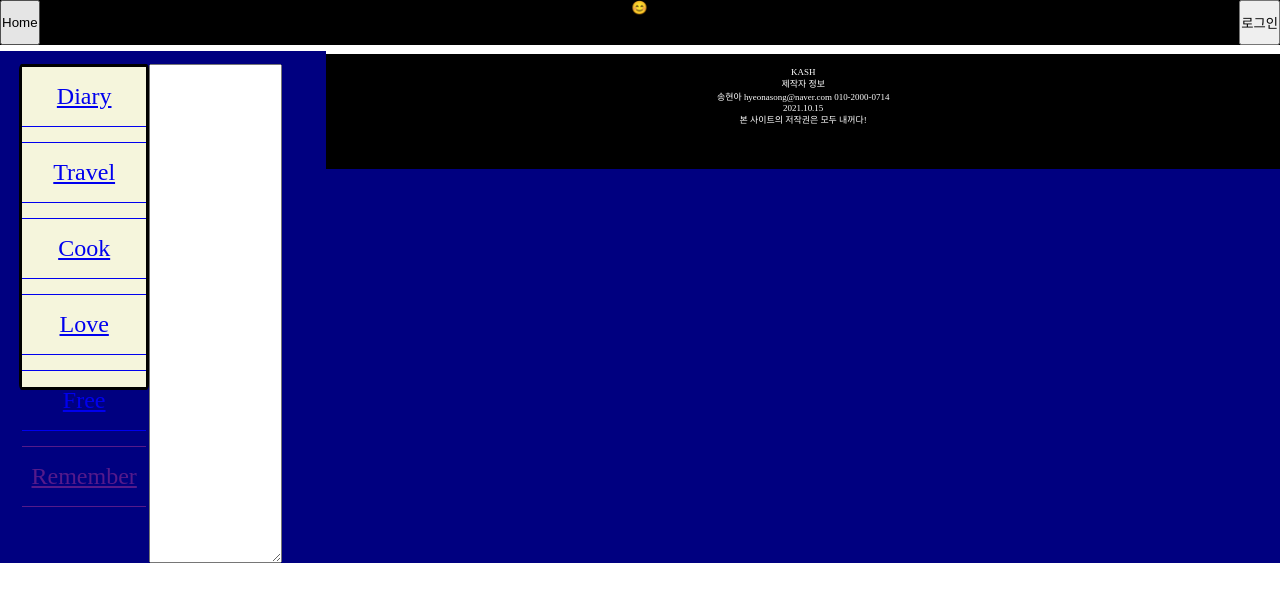
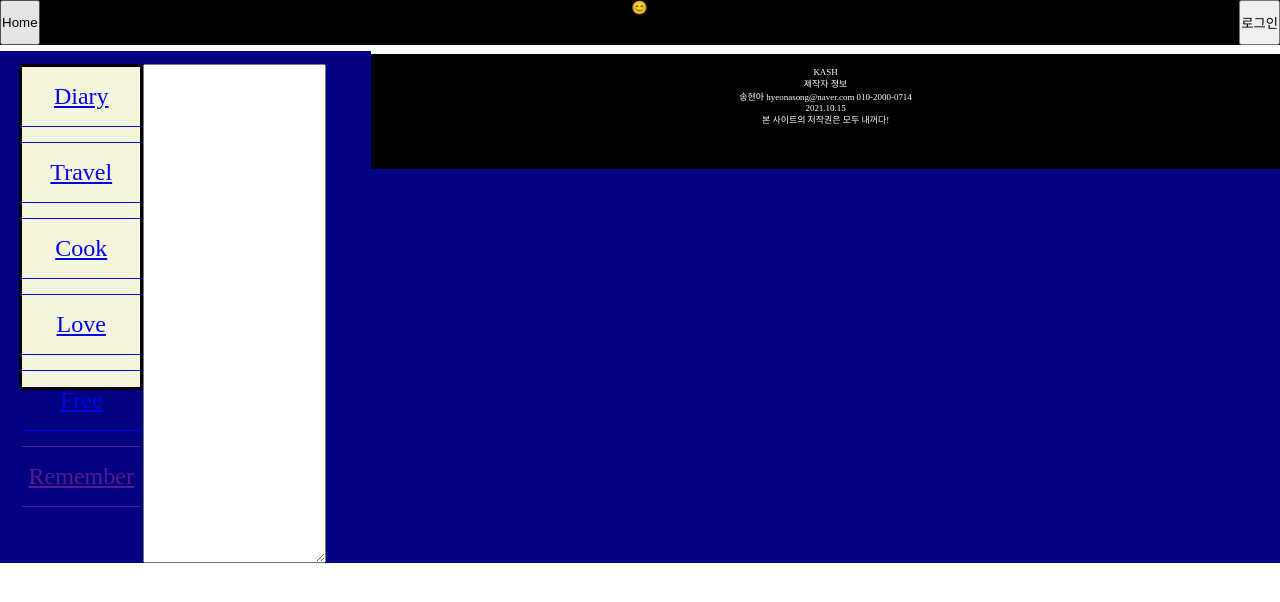
Before and after one commit to hyeonahsong/HTML, a plain HTML site: page project.html in a window 1280 px wide. Drawn offline with Linux system fonts and the light colour scheme.

Commit message:
faced the error

```diff
--- a/project.css
+++ b/project.css
@@ -49,7 +49,7 @@ color: black;
 }
 
 textarea{
-  background-image: https://kmug.co.kr/data/file/design/data_image_%EB%85%B8%ED%8A%B8%EB%9C%AF%EC%9D%80%EB%AA%A8%EC%96%91.jpg("./data/note.jpg");
+  /* background-image: https://kmug.co.kr/data/file/design/data_image_%EB%85%B8%ED%8A%B8%EB%9C%AF%EC%9D%80%EB%AA%A8%EC%96%91.jpg("./data/note.jpg"); */
   margin-top: 1vw;
   margin-right: 3.5vw;
 }
--- a/project.html
+++ b/project.html
@@ -22,8 +22,8 @@
       <a href="">Remember</a><br>
     </nav>
 
-    <!-- <textarea name="" id="text_area" cols="30" rows="10"></textarea> -->
-<textarea></textarea>
+    <textarea name="" id="text_area" cols="30" rows="10"></textarea>
+<!-- <textarea></textarea> -->
 
 <!-- ㅁ문단으로 나누기 위해 p태그 사용 -->
 <footer>
```
